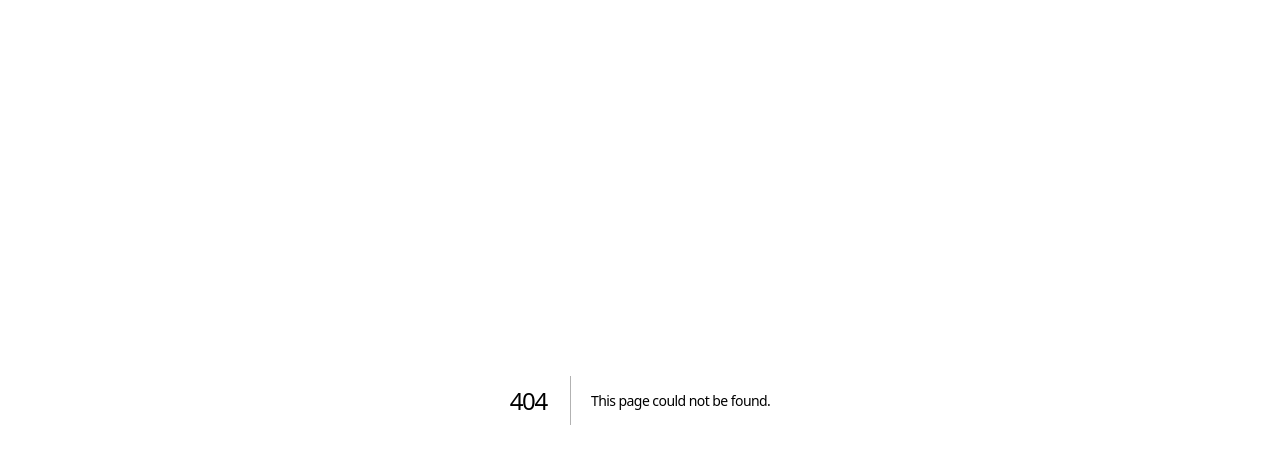
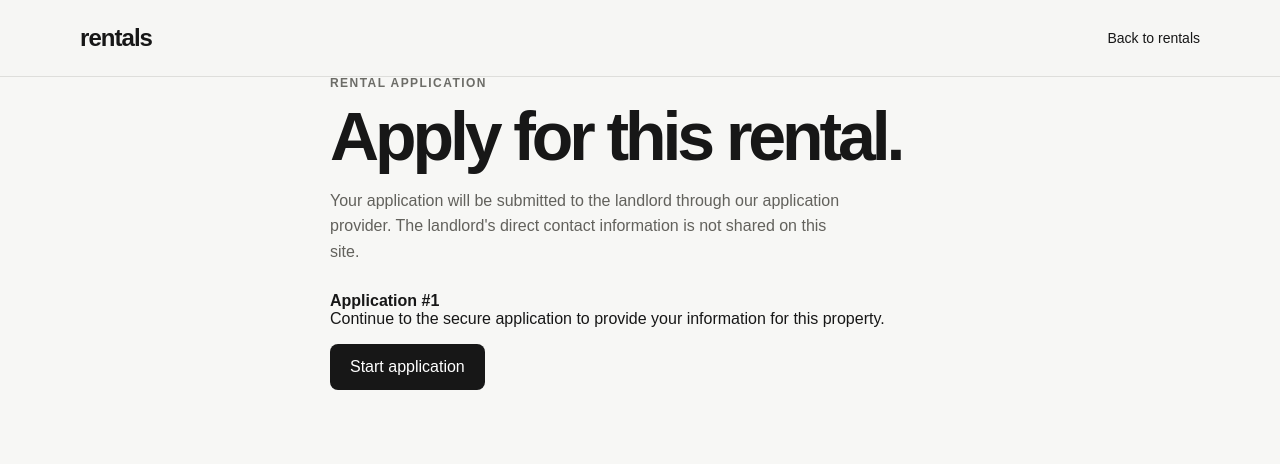
Before and after one commit to kova-media/rentals, a Next.js app: page /apply/1 in a window 1280 px wide. Before the commit this address had no page. Shown: the top 464 px of the page. Built offline with nearby package versions, Linux system fonts and the light colour scheme.

Commit message:
Build landlord and application flows: app/apply/[id]/page.tsx

```diff
--- /dev/null
+++ b/app/apply/[id]/page.tsx
@@ -0,0 +1,14 @@
+export default async function ApplyPage({ params }: { params: Promise<{ id: string }> }) {
+  const { id } = await params;
+  return (
+    <main>
+      <header className="site-header"><div className="container header-inner"><a className="wordmark" href="/">rentals</a><nav><a href="/rentals">Back to rentals</a></nav></div></header>
+      <section className="browse-section"><div className="container form-shell">
+        <p className="eyebrow">Rental application</p>
+        <h1 className="page-title">Apply for this rental.</h1>
+        <p className="form-intro">Your application will be submitted to the landlord through our application provider. The landlord's direct contact information is not shared on this site.</p>
+        <div className="application-provider-card"><strong>Application #{id}</strong><p>Continue to the secure application to provide your information for this property.</p><a className="button button-dark" href="#">Start application</a></div>
+      </div></section>
+    </main>
+  );
+}
```
